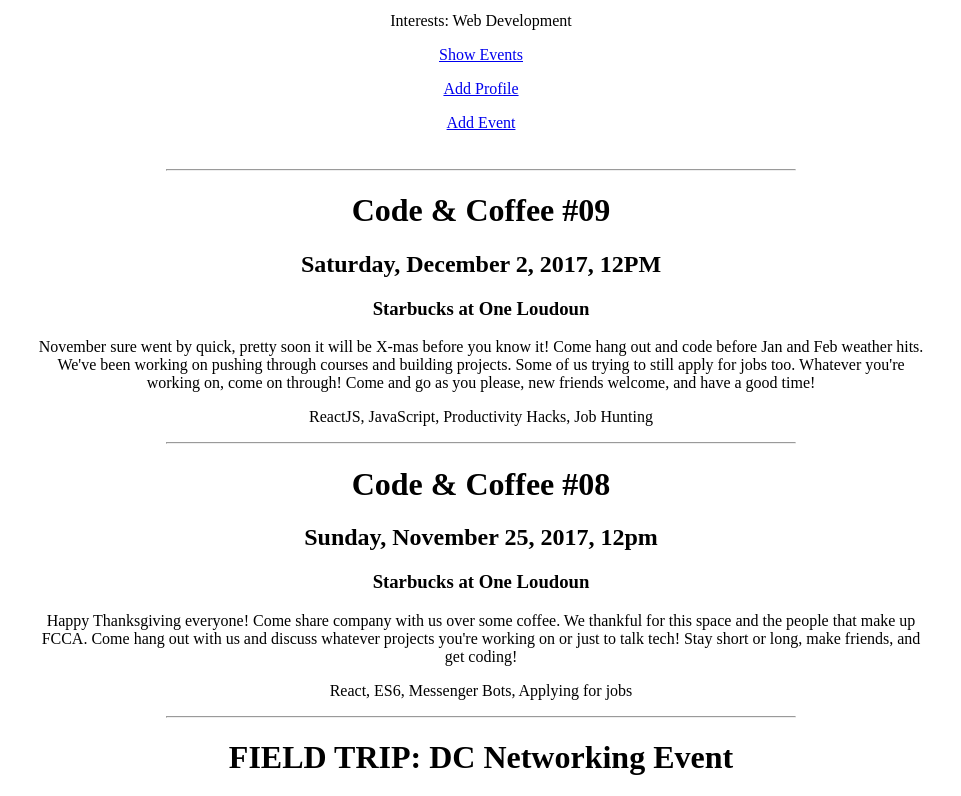
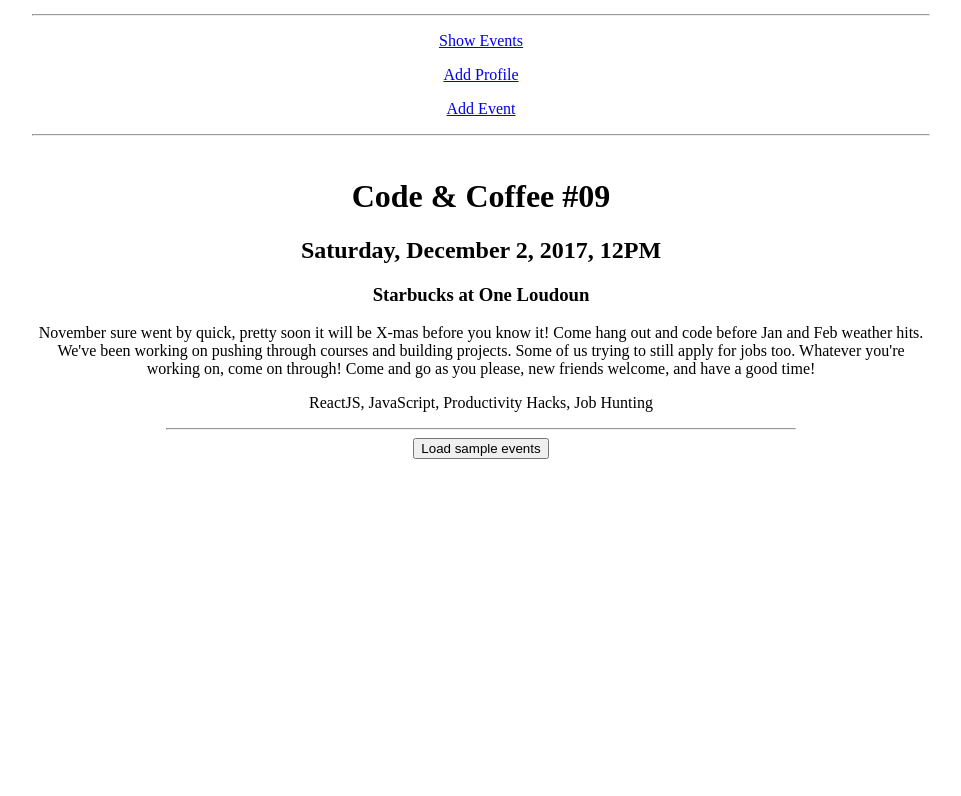
Before and after one commit to timOTdev/0028_respondez_app, a React (Create React App) app: page / in a window 1280 px wide. Shown: the part 204-1000 px from the top of the page, without its empty margins (159-1120 px from the left). After the commit the page ends 800 px from the top, so only its background shows below. Built offline with nearby package versions, Linux system fonts and the light colour scheme.

Commit message:
Add sample events file and load events button

```diff
--- a/src/AddProfile.js
+++ b/src/AddProfile.js
@@ -32,7 +32,7 @@ class AddProfile extends Component {
 
           <label>Profile Picture URL:
             <input type="text" ref={(input) => (this.profileUrl = input)} placeholder="Picture URL" required />
-            <p>Recommend using your twitter picture as this is easiest but other social media sites are possible.</p>
+            <p>Recommend using your twitter picture URL as this is easiest but other social media sites are possible.</p>
           </label>
 
           <label>First Name:
--- a/src/App.js
+++ b/src/App.js
@@ -3,6 +3,7 @@ import { BrowserRouter } from 'react-router-dom';
 import './App.css';
 import Header from './Header'
 import Main from './Main';
+import sampleEvents from './sampleEvents'
 
 class App extends Component {
   constructor() {
@@ -14,13 +15,19 @@ class App extends Component {
         lastName: "Hoang",
         aboutMe: "I'm super-duper cool!",
         myInterests: "Web Development",
-      }
+      },
+      eventsList: {}
     }
     this.updateProfile = this.updateProfile.bind(this);
+    this.loadEvents = this.loadEvents.bind(this);
   }
 
   updateProfile(profile) {
     this.setState({ userProfile: profile })
+  }
+
+  loadEvents() {
+    this.setState({ eventsList: sampleEvents })
   }
 
   render() {
@@ -28,7 +35,7 @@ class App extends Component {
       <BrowserRouter>
         <div>
             <Header {...this.state}/>
-            <Main updateProfile={this.updateProfile} />
+            <Main updateProfile={this.updateProfile} loadEvents={this.loadEvents} />
         </div>
       </BrowserRouter>
     )
--- a/src/Header.js
+++ b/src/Header.js
@@ -15,6 +15,8 @@ class Header extends Component {
               <p><Link to='/add-profile'>Add Profile</Link></p>
               <p><Link to='/add-event'>Add Event</Link></p>
             </div>
+
+            <hr id="divider" />
           </header>
         </div>
       )
--- a/src/Main.js
+++ b/src/Main.js
@@ -6,15 +6,12 @@ import AddEvent from './AddEvent';
 import AddProfile from './AddProfile';
 
 class Main extends Component {
-  constructor() {
-    super();
-  }
   render() {
     return (
       <main>
         <Switch>
-            <Route exact path='/' component={ShowEvents} />
-            <Route path='/add-profile' render={()=><AddProfile updateProfile={this.props.updateProfile}/>} />
+            <Route exact path='/' render={ () => <ShowEvents loadEvents={this.props.loadEvents} /> } />
+            <Route path='/add-profile' render={ () => <AddProfile updateProfile={this.props.updateProfile} /> } />
             <Route path='/add-event' component={AddEvent} />
         </Switch>
       </main>
--- a/src/MyProfile.js
+++ b/src/MyProfile.js
@@ -1,19 +1,20 @@
 import React, { Component } from 'react';
 import './App.css';
-import tim from './tim.jpg';
 
 class MyProfile extends Component {
     render() {
       return (
         <div className="MyProfile">
           <div className="MyPicture">
-            <img src={tim} alt="Tim"/>
+            <img src={this.props.userProfile.profileUrl} alt={this.props.userProfile.firstName + " " + this.props.userProfile.lastName} />
           </div>
           <div className="MyInfo">
             <p>Name: {this.props.userProfile.firstName} {this.props.userProfile.lastName}</p>
             <p>About Me: {this.props.userProfile.aboutMe}</p>
             <p>Interests: {this.props.userProfile.myInterests}</p>
           </div>
+
+          <hr id="divider" />
         </div>
       );
     }
--- a/src/ShowEvents.js
+++ b/src/ShowEvents.js
@@ -17,7 +17,6 @@ class ShowEvents extends Component {
   render() {
     return (
       <div className="events">
-        <hr id="divider" />
         <Event id="11"
                name="Code & Coffee #09"
                time="Saturday, December 2, 2017, 12PM"
@@ -30,32 +29,7 @@ class ShowEvents extends Component {
                topics="ReactJS, JavaScript, Productivity Hacks, Job Hunting"
         />
         <hr id="divider" />
-        <Event id="10"
-               name="Code & Coffee #08"
-               time="Sunday, November 25, 2017, 12pm"
-               location="Starbucks at One Loudoun"
-               desc="Happy Thanksgiving everyone!
-               Come share company with us over some coffee. We thankful for this space and the people that make up FCCA.
-
-               Come hang out with us and discuss whatever projects you're working on or just to talk tech! Stay short or long, make friends, and get coding!"
-               topics="React, ES6, Messenger Bots, Applying for jobs"
-        />
-        <hr id="divider" />
-        <Event id="9"
-               name="FIELD TRIP: DC Networking Event"
-               time="Sunday, November 11, 2017"
-               location="Starbucks at One Loudoun"
-               desc="Link to the MeetUp event here: https://www.meetup.com/ITprofessionals/events/244235345/
-
-               Hey guys, we're headed to a social/networking event for tech folks. We won't be having our Code and Coffee #08 this week obviously.
-
-               - Leaving Wiehle-Reston East Metro station at 11AM
-               - Arriving at Foggy-Bottom GWU station and walk over to the event
-               - No specified end time for the event so I think we will stay until 3PM
-               - Message me on PM or Flock if you need my phone number to link up
-
-               -Tim"
-        />
+        <button onClick={this.props.loadEvents}>Load sample events</button>
       </div>
     )
   }
--- /dev/null
+++ b/src/sampleEvents.js
@@ -0,0 +1,24 @@
+const sampleEvents = {
+  event11: {
+    name: "Code & Coffee #09",
+    time: "Saturday, December 2, 2017, 12PM",
+    location: "Starbucks at One Loudoun",
+    desc: "November sure went by quick, pretty soon it will be X-mas before you know it! Come hang out and code before Jan and Feb weather hits. We've been working on pushing through courses and building projects. Some of us trying to still apply for jobs too. Whatever you're working on, come on through! Come and go as you please, new friends welcome, and have a good time!",
+    topics: "ReactJS, JavaScript, Productivity Hacks, Job Hunting",
+  },
+  event10: {
+    name: "Code & Coffee #08",
+    time: "Sunday, November 25, 2017, 12pm",
+    location: "Starbucks at One Loudoun",
+    desc: "Happy Thanksgiving everyone! Come share company with us over some coffee. We thankful for this space and the people that make up FCCA. Come hang out with us and discuss whatever projects you're working on or just to talk tech! Stay short or long, make friends, and get coding!",
+    topics: "React, ES6, Messenger Bots, Applying for jobs",
+  },
+  event9: {
+    name: "FIELD TRIP: DC Networking Event",
+    time: "Sunday, November 11, 2017",
+    location: "Starbucks at One Loudoun",
+    desc: "Link to the MeetUp event here: https://www.meetup.com/ITprofessionals/events/244235345/. Hey guys, we're headed to a social/networking event for tech folks. We won't be having our Code and Coffee #08 this week obviously. 1) Leaving Wiehle-Reston East Metro station at 11AM 2) Arriving at Foggy-Bottom GWU station and walk over to the event 3) No specified end time for the event so I think we will stay until 3PM 4) Message me on PM or Flock if you need my phone number to link up",
+  }
+}
+
+export default sampleEvents;
```
